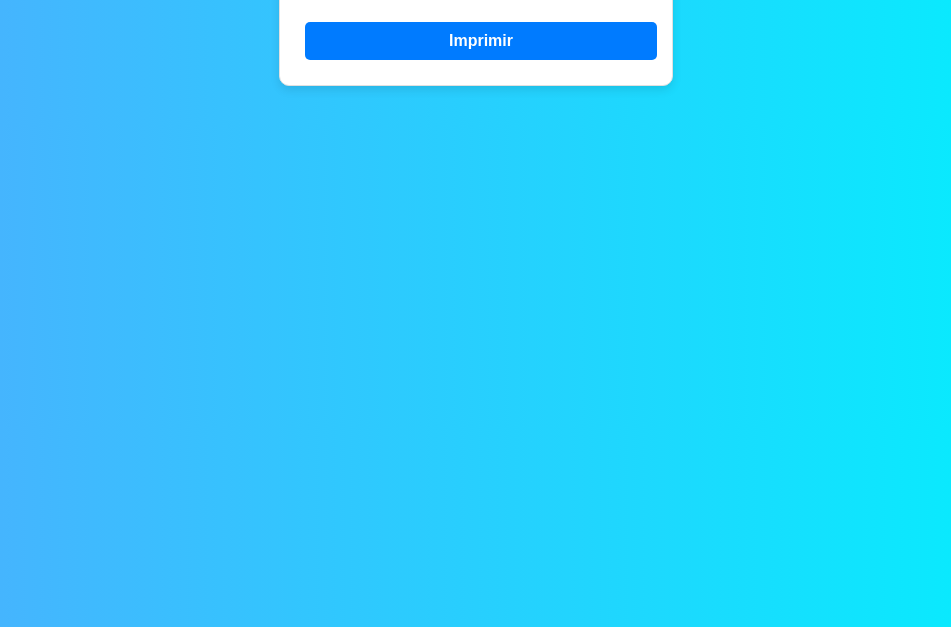
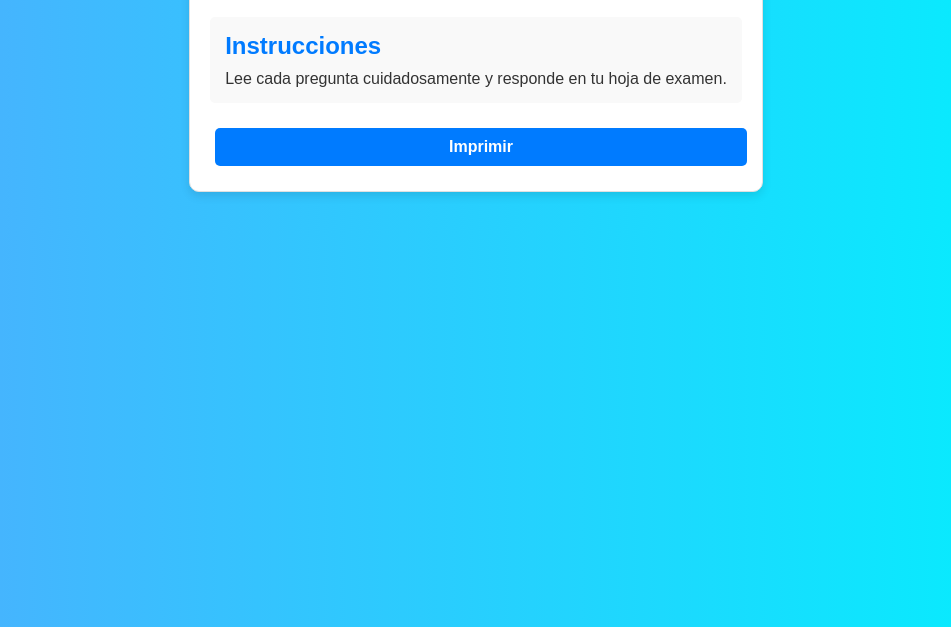
Before and after one commit to andreskaski/INSTAEXAM, a website: page public/result.html in a window 1280 px wide. Shown: the part 173-800 px from the top of the page, without its empty margins (164-1115 px from the left). Drawn offline with Linux system fonts and the light colour scheme.

Commit message:
Update result.html

```diff
--- a/public/result.html
+++ b/public/result.html
@@ -13,6 +13,10 @@
             <p><strong>Curso:</strong> <span id="examCurso"></span></p>
             <p><strong>Tema:</strong> <span id="examTema"></span></p>
         </header>
+        <section class="instructions">
+            <h2>Instrucciones</h2>
+            <p>Lee cada pregunta cuidadosamente y responde en tu hoja de examen.</p>
+        </section>
         <section id="questions"></section>
         <footer>
             <button id="printButton">Imprimir</button>
```
